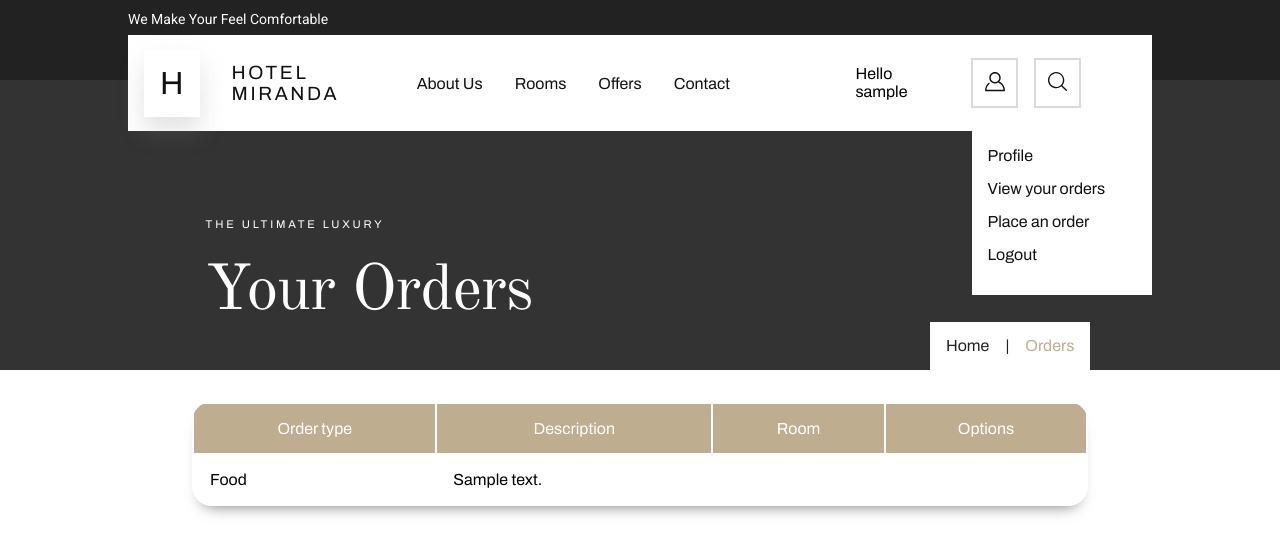
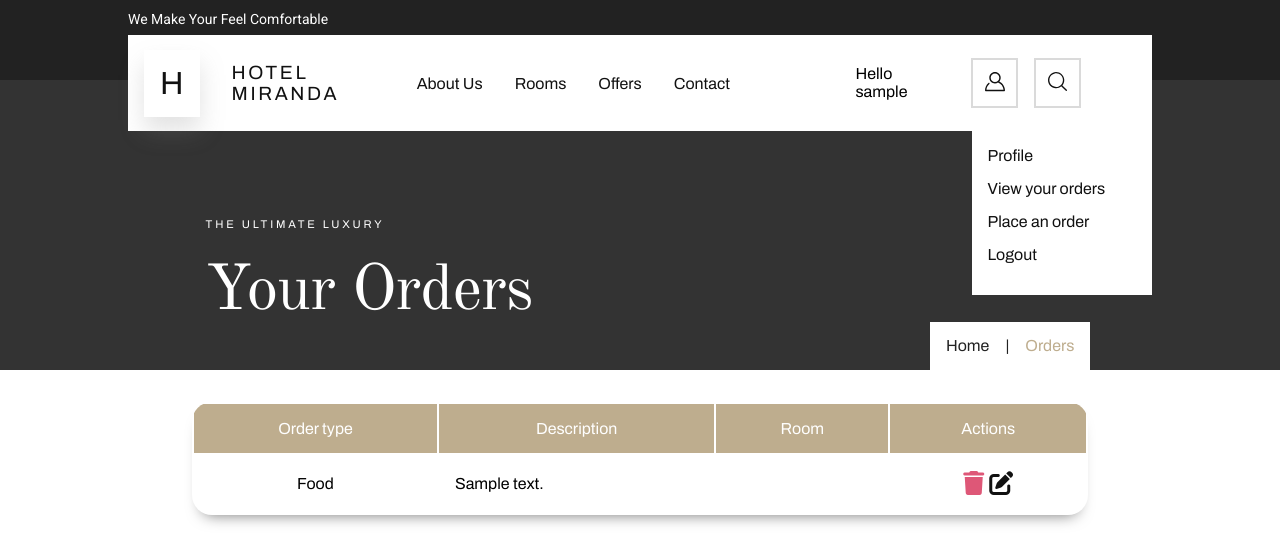
Before and after one commit to Jauregi13/HotelMirandaDjango, a Django app: page /orders/ in a window 1280 px wide; the page is wider, and only the part inside the window is pictured. Shown: the top 550 px of that part. Run offline with Django 5.2, Linux system fonts and the light colour scheme; a user stored in the database is signed in; tables that the repository leaves empty hold one stand-in row (values such as "Sample post"); data that the repository does not hold is empty.

Commit message:
funcionalidad update order hecho

```diff
--- a/hotelMiranda/static/hotelMiranda/css/_header.scss
+++ b/hotelMiranda/static/hotelMiranda/css/_header.scss
@@ -68,12 +68,10 @@ $font_secondary: 'Archivo';
             z-index: 10;
 
             & ul li {
-                list-style: none;
                 margin-bottom: 1em;
             }
 
             & ul li a {
-                text-decoration: none;
                 font-weight: 600;
                 color: #111111;
                 font-size: 1rem;
--- a/hotelMiranda/static/hotelMiranda/css/_variables.scss
+++ b/hotelMiranda/static/hotelMiranda/css/_variables.scss
@@ -6,3 +6,4 @@ $secondary-color: #BDAC8D;
 $gray-color: #777777;
 $black-color: #111111;
 $white-color: #FFFFFF;
+$error-color: #DE5777;
--- a/hotelMiranda/static/hotelMiranda/css/orderList/_table.scss
+++ b/hotelMiranda/static/hotelMiranda/css/orderList/_table.scss
@@ -23,8 +23,30 @@
 
         &__body {
 
-            & td {
-                padding: 1em;
+            &__row{
+
+                &__item {
+
+                    padding: 1em;
+
+                    &--center {
+                        text-align: center;
+                    }
+
+                    &__icon {
+
+                        font-size: 1.5rem;
+
+                        &--delete {
+                            color: $error-color;
+                        }
+                        &--edit {
+                            color: $black-color;
+                        }
+                    }
+
+                }
+
             }
         }
     }
--- a/hotelMiranda/static/hotelMiranda/css/styles.css
+++ b/hotelMiranda/static/hotelMiranda/css/styles.css
@@ -2665,8 +2663,20 @@
 .order-content__view-list__table__head th {
   padding: 1em;
 }
-.order-content__view-list__table__body td {
+.order-content__view-list__table__body__row__item {
   padding: 1em;
+}
+.order-content__view-list__table__body__row__item--center {
+  text-align: center;
+}
+.order-content__view-list__table__body__row__item__icon {
+  font-size: 1.5rem;
+}
+.order-content__view-list__table__body__row__item__icon--delete {
+  color: #DE5777;
+}
+.order-content__view-list__table__body__row__item__icon--edit {
+  color: #111111;
 }
 
 .order-content {
@@ -2728,4 +2770,12 @@ body {
   overflow-x: hidden;
 }
 
+li {
+  list-style: none;
+}
+
+a {
+  text-decoration: none;
+}
+
 /*# sourceMappingURL=styles.css.map */
--- a/hotelMiranda/static/hotelMiranda/css/styles.scss
+++ b/hotelMiranda/static/hotelMiranda/css/styles.scss
@@ -17,6 +17,7 @@
 @use 'register/register';
 @use 'orderList/orderList';
 @use 'createOrder/createOrder';
+@use 'updateOrder/updateOrder';
 @import url('https://fonts.googleapis.com/css2?family=Archivo&family=Old+Standard+TT&family=Roboto');
 
 
@@ -44,3 +45,11 @@ body {
     min-width: 320px;
     overflow-x: hidden;
 }
+
+li {
+    list-style: none;
+}
+
+a {
+    text-decoration: none;
+}
--- /dev/null
+++ b/hotelMiranda/static/hotelMiranda/css/updateOrder/_updateForm.scss
@@ -0,0 +1,7 @@
+
+@import './../mixinForms';
+
+.update-order-content__form {
+
+    @include formStyle;
+}
--- /dev/null
+++ b/hotelMiranda/static/hotelMiranda/css/updateOrder/_updateOrder.scss
@@ -0,0 +1,17 @@
+
+@use './updateForm';
+
+.update-order-content {
+
+    width: 90%;
+    margin: 0 auto;
+    padding-top: 2em;
+    margin-bottom: 4em;
+
+    @media only screen and (min-width:1000px) {
+
+        width: 70%;
+
+    }
+
+}
--- a/hotelMiranda/templates/hotelMiranda/order/orderList.html
+++ b/hotelMiranda/templates/hotelMiranda/order/orderList.html
@@ -21,16 +21,24 @@
                     <th>Order type</th>
                     <th>Description</th>
                     <th>Room</th>
-                    <th>Options</th>
+                    <th>Actions</th>
                 </tr>
             </thead>
             <tbody class="order-content__view-list__table__body">
                 {% for order in object_list %}
-                    <tr>
-                        <td>{{order.order_type}}</td>
-                        <td>{{order.description}}</td>
-                        <td>{{order.room.room_type}} {{order.room.room_number}}</td>
-                        <td></td>
+                    <tr class="order-content__view-list__table__body__row">
+                        <td class="order-content__view-list__table__body__row__item order-content__view-list__table__body__row__item--center">{{order.order_type}}</td>
+                        <td class="order-content__view-list__table__body__row__item">{{order.description}}</td>
+                        <td class="order-content__view-list__table__body__row__item order-content__view-list__table__body__row__item--center">{{order.room.room_type}} {{order.room.room_number}}</td>
+                        <td class="order-content__view-list__table__body__row__item order-content__view-list__table__body__row__item--center">
+                            <a href="#" class="order-content__view-list__table__body__row__item__icon order-content__view-list__table__body__row__item__icon--delete">
+                                <i class="fa-solid fa-trash"></i>
+                            </a>
+                            <a href="{% url 'editOrder' id=order.id %}" class="order-content__view-list__table__body__row__item__icon order-content__view-list__table__body__row__item__icon--edit">
+                                <i class="fa-solid fa-pen-to-square"></i>
+                            </a>
+
+                        </td>
                     </tr>
                 {% endfor %}
             </tbody>
--- a/hotelMiranda/urls.py
+++ b/hotelMiranda/urls.py
@@ -15,5 +15,6 @@ urlpatterns = [
     path("register/", authenticate.register, name="register"),
     path("logout/", authenticate.logout, name="logout"),
     path("orders/", order.OrderListView.as_view(), name="order"),
-    path("orders/create", order.CreateOrderView.as_view(), name="createOrder")
+    path("orders/create", order.CreateOrderView.as_view(), name="createOrder"),
+    path("orders/<int:id>/edit",order.UpdateOrderView.as_view(), name="editOrder")
 ]
--- a/hotelMiranda/views/order.py
+++ b/hotelMiranda/views/order.py
@@ -3,7 +3,7 @@ from django.contrib.auth.mixins import LoginRequiredMixin
 from django.contrib.messages.views import SuccessMessageMixin
 from django.shortcuts import render
 from hotelMiranda.models import Order
-from hotelMiranda.forms import OrderForm
+from hotelMiranda.forms import CreateOrderForm, UpdateOrderForm
 
 class OrderListView(LoginRequiredMixin, ListView):
     model = Order
@@ -25,7 +25,7 @@ class OrderListView(LoginRequiredMixin, ListView):
 
 class CreateOrderView(LoginRequiredMixin, SuccessMessageMixin, CreateView):
     model = Order
-    form_class = OrderForm
+    form_class = CreateOrderForm
     template_name = "hotelMiranda/order/createOrder.html"
     login_url = '/login'
     success_url = '/orders'
@@ -46,3 +46,19 @@ class CreateOrderView(LoginRequiredMixin, SuccessMessageMixin, CreateView):
     def form_valid(self,form):
         form.instance.user = self.request.user
         return super().form_valid(form)
+
+class UpdateOrderView(LoginRequiredMixin,SuccessMessageMixin, UpdateView):
+
+    model = Order
+    template_name = 'hotelMiranda/order/updateOrder.html'
+    form_class = UpdateOrderForm
+    pk_url_kwarg = 'id'
+    success_url = '/orders'
+    success_message = 'Order updated successfully'
+
+    def get_context_data(self, **kwargs):
+        context = super().get_context_data(**kwargs)
+        context["title"] = 'Update order'
+        context["title_page"] = 'Update an order'
+        context["breadcrumb"] = 'Update order'
+        return context
```
Also changed, not shown: other parts of hotelMiranda/static/hotelMiranda/css/styles.css (+32 -2 lines), hotelMiranda/forms.py (+14 -2 lines), hotelMiranda/templates/hotelMiranda/order/updateOrder.html (added, +23 -0 lines), 1 other file.
